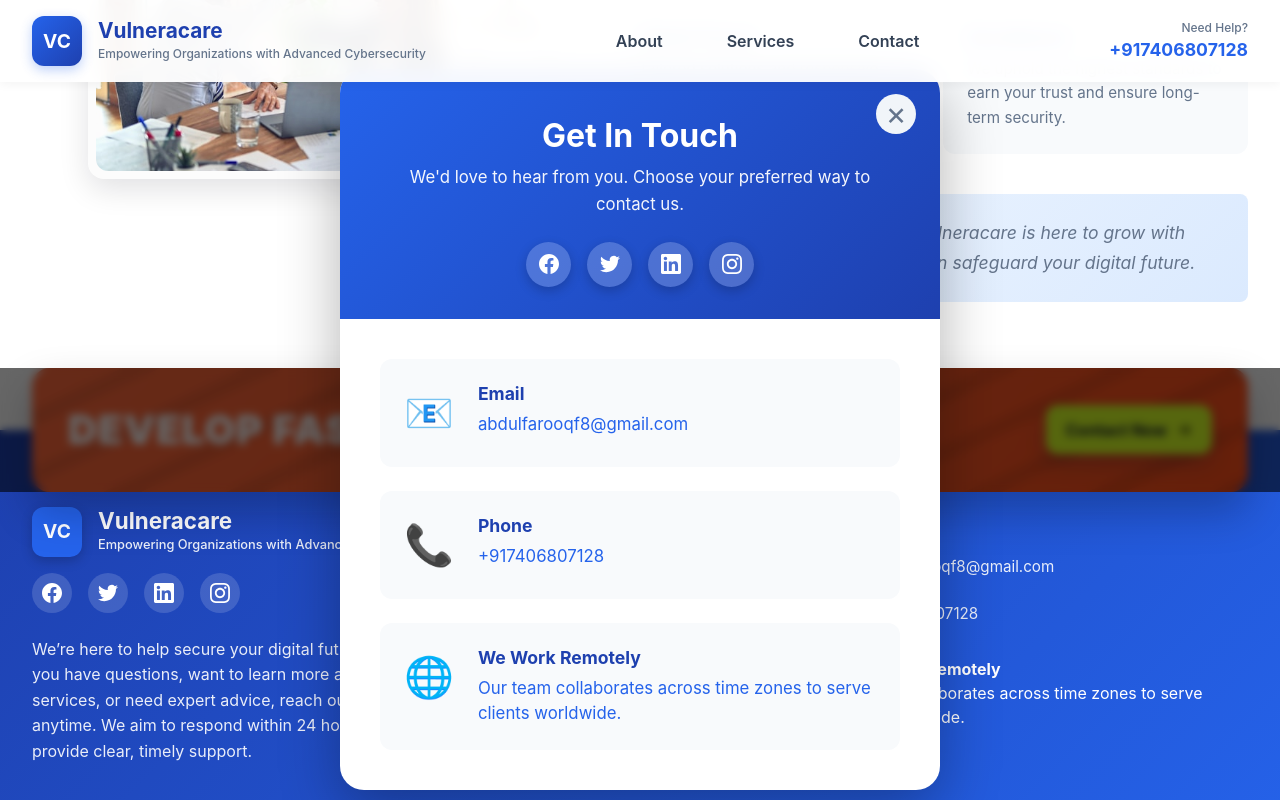
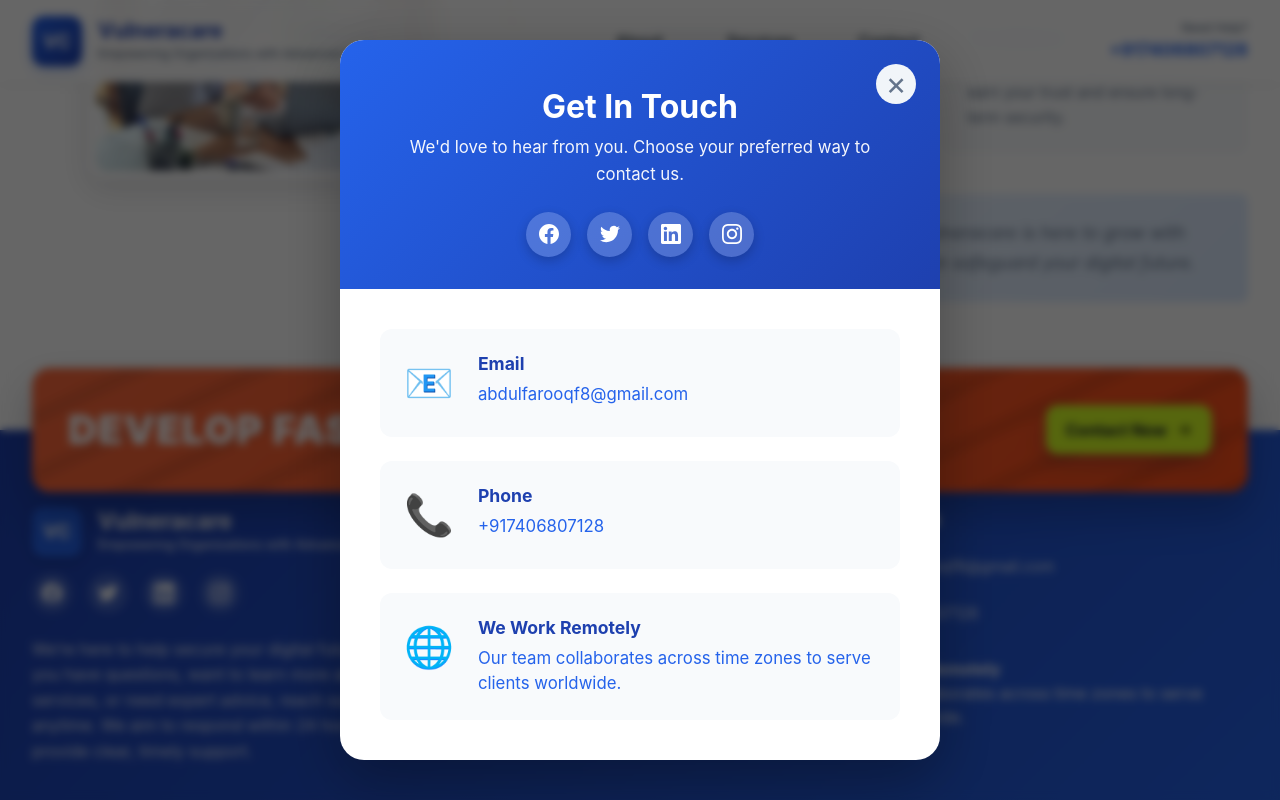
Before and after one commit to VikramProg/vulneracare-repo, a React (Vite) app: page / in a window 1280 px wide. Both pictures are taken after a click on the button "Contact Now". Shown: the part 2748-3548 px from the top of the page. Built offline with nearby package versions, Linux system fonts and the light colour scheme.

Commit message:
contactModal fixed

```diff
--- a/src/components/ContactModal.css
+++ b/src/components/ContactModal.css
@@ -9,7 +9,7 @@
   display: flex;
   align-items: center;
   justify-content: center;
-  z-index: 2000;
+  z-index: 10000;
   padding: 2rem;
   animation: fadeIn 0.3s ease;
 }
--- a/src/components/ContactModal.jsx
+++ b/src/components/ContactModal.jsx
@@ -1,4 +1,5 @@
 import { useEffect } from "react";
+import { createPortal } from "react-dom";
 import "./ContactModal.css";
 
 const ContactModal = ({ data, onClose }) => {
@@ -15,7 +16,7 @@
     }
   };
 
-  return (
+  return createPortal(
     <div className="contact-modal-backdrop" onClick={handleBackdropClick}>
       <div className="contact-modal-content">
         <button
@@ -110,7 +111,7 @@
         </div>
       </div>
     </div>
-  );
+  , document.body);
 };
 
 export default ContactModal;
```
